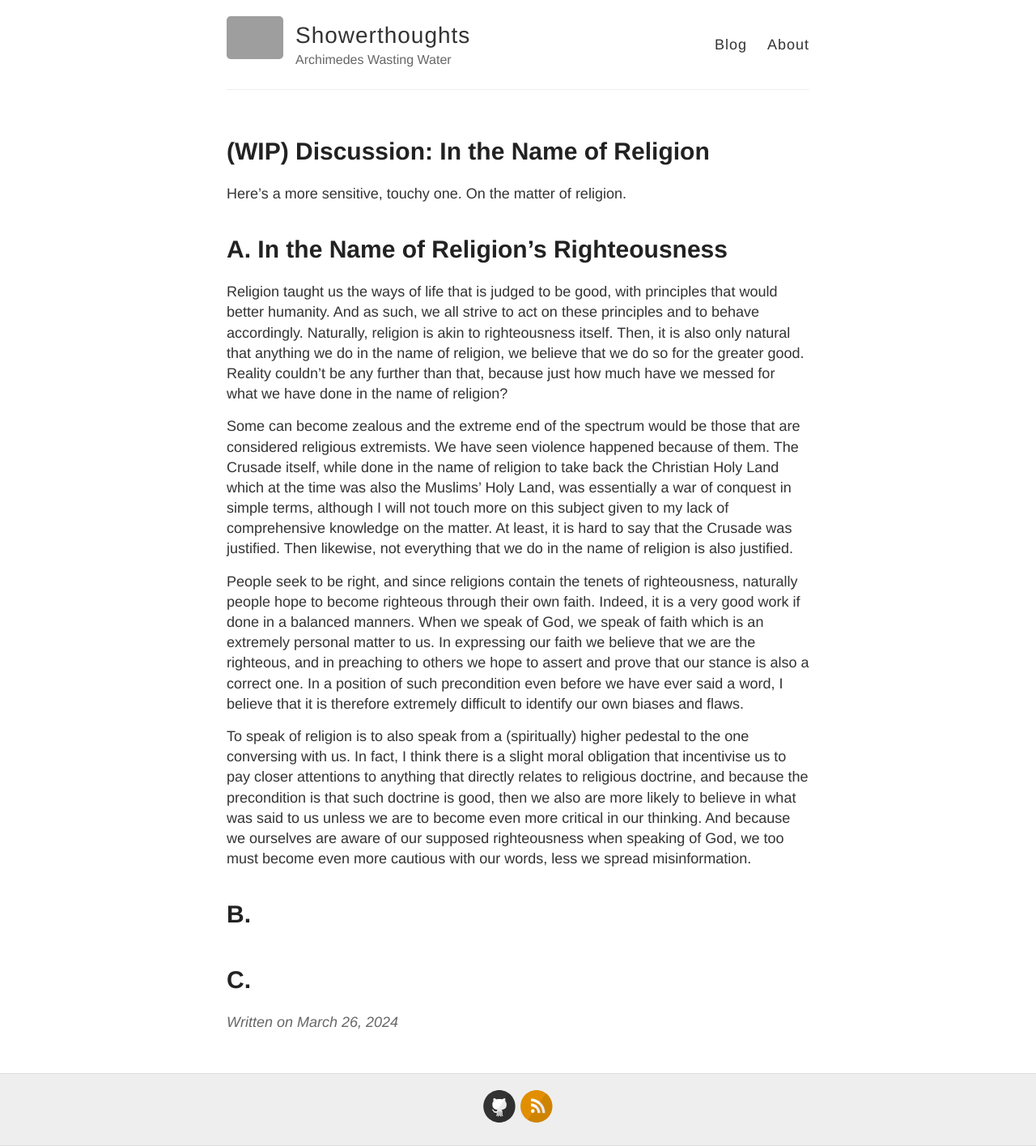
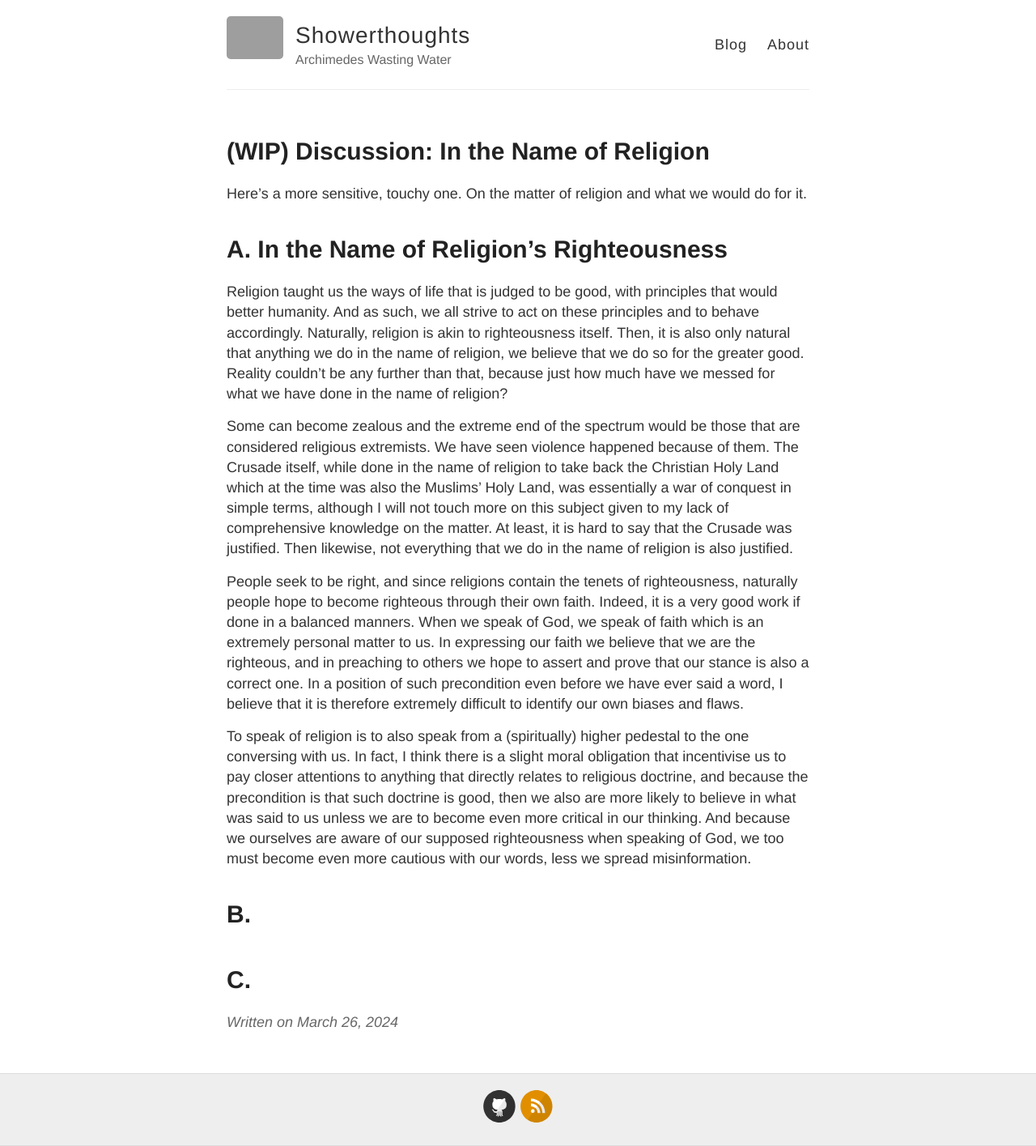
Before and after one commit to theduckshepherd/theduckshepherd.github.io, a Jekyll site: the page built from _posts/2024-03-26-discussion-in-the-name-of-religion.md, in a window 1280 px wide. Shown: the whole page at 81% size. Built offline with Jekyll 4.4.1, drawn with Linux system fonts in a browser that asks for light colours; grey boxes are pictures that could not be loaded.

Commit message:
Update 2024-03-26-discussion-in-the-name-of-religion.md

```diff
--- a/_posts/2024-03-26-discussion-in-the-name-of-religion.md
+++ b/_posts/2024-03-26-discussion-in-the-name-of-religion.md
@@ -4,7 +4,7 @@ title: "(WIP) Discussion: In the Name of Religion"
 category: discussion
 ---
 
-Here's a more sensitive, touchy one. On the matter of religion.
+Here's a more sensitive, touchy one. On the matter of religion and what we would do for it.
 
 # A. In the Name of Religion's Righteousness
 Religion taught us the ways of life that is judged to be good, with principles that would better humanity. And as such, we all strive to act on these principles and to behave accordingly. Naturally, religion is akin to righteousness itself. Then, it is also only natural that anything we do in the name of religion, we believe that we do so for the greater good. Reality couldn't be any further than that, because just how much have we messed for what we have done in the name of religion?
```
